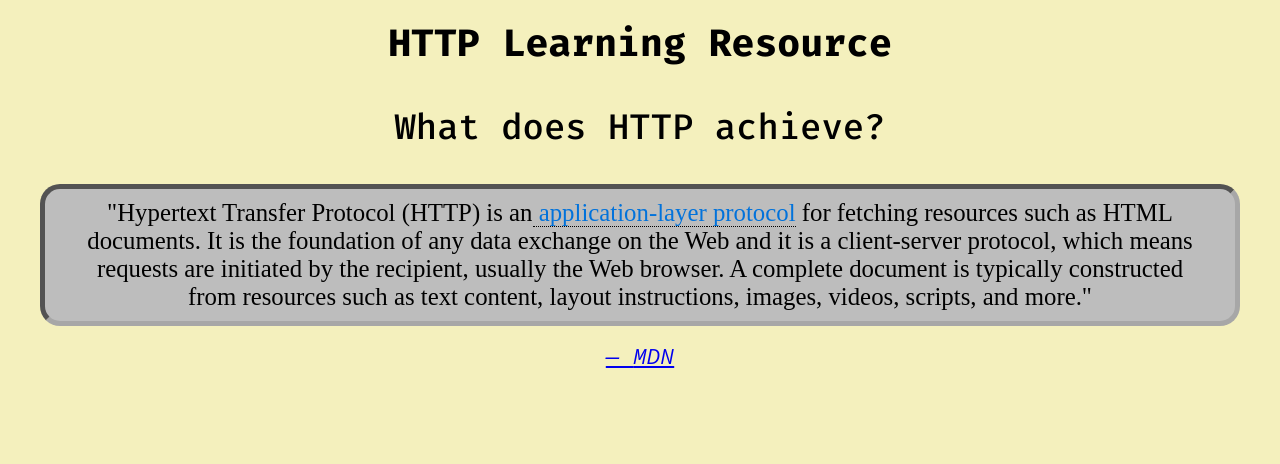
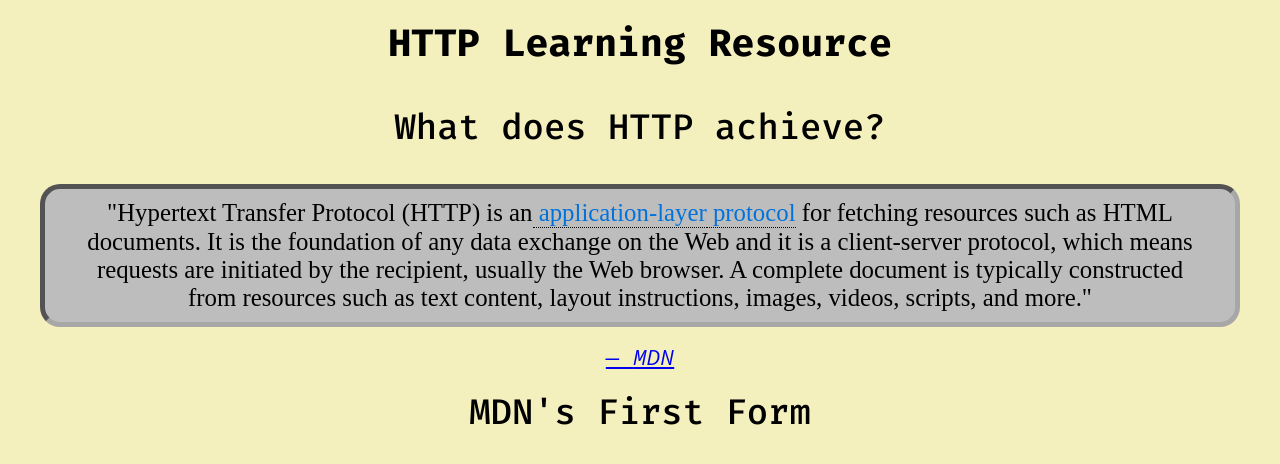
Before and after one commit to worldOfVerdure/HTTPLearningSource, a React (Vite) app: page / in a window 1280 px wide. Shown: the top 464 px of the page. Built offline with nearby package versions, Linux system fonts and the light colour scheme; a web font is replaced by a local one.

Commit message:
Make tooltip centered with parent span element

```diff
--- a/src/App.jsx
+++ b/src/App.jsx
@@ -1,4 +1,5 @@
 import { createGlobalStyle } from "styled-components";
+import FirstForm from "./components/MDNModules/FirstForm.jsx";
 import HTTPObjective from "./components/HTTPObjective/HTTPObjective.jsx";
 
 const GlobalStyle = createGlobalStyle`
@@ -42,6 +43,7 @@
     <>
       <GlobalStyle />
       <HTTPObjective />
+      <FirstForm />
     </>
   );
 }
--- a/src/components/HTTPObjective/objectiveQuotes.jsx
+++ b/src/components/HTTPObjective/objectiveQuotes.jsx
@@ -5,12 +5,12 @@
   {
     sourceURL: "https://developer.mozilla.org/en-US/docs/Web/HTTP/Overview#:~:text=to%20see%20ads%3F-,An%20overview%20of%20HTTP,-HTTP%20is%20a",
     quote: <p>"Hypertext Transfer Protocol (HTTP) is an
-      <Tooltip tooltipText = {tooltips.applicationLayer}> application-layer</Tooltip>
-      <Tooltip tooltipText={tooltips.protocol}> protocol</Tooltip> for fetching resources such as
-      HTML documents. It is the foundation of any data exchange on the Web and it is a client-server
-      protocol, which means requests are initiated by the recipient, usually the Web browser. A
-      complete document is typically constructed from resources such as text content, layout
-      instructions, images, videos, scripts, and more."
+      <Tooltip tooltipText = {tooltips.applicationLayer}>&nbsp;application-layer</Tooltip>
+      <Tooltip tooltipText={tooltips.protocol}>&nbsp;protocol</Tooltip> for fetching resources such
+      as HTML documents. It is the foundation of any data exchange on the Web and it is a
+      client-server protocol, which means requests are initiated by the recipient, usually the Web
+      browser. A complete document is typically constructed from resources such as text content,
+      layout instructions, images, videos, scripts, and more."
       </p>,
     sourceTitle: "MDN"
   },
--- /dev/null
+++ b/src/components/MDNModules/FirstForm.jsx
@@ -0,0 +1,10 @@
+import Section from "../auxiliary/Section.jsx";
+
+export default function FirstForm () {
+  return (
+    <Section>
+      <h2>MDN's First Form</h2>
+
+    </Section>
+  );
+}
--- a/src/components/auxiliary/Tooltip.jsx
+++ b/src/components/auxiliary/Tooltip.jsx
@@ -13,7 +13,7 @@
 const TooltipContainer = styled.span`
   border-bottom: 1px dotted black;
   color:rgb(1, 114, 219);
-  display: inline;
+  display: inline-block;
   position: relative;
 
   &:hover span {
@@ -23,6 +23,7 @@
   & span {
     background-color:rgb(224, 224, 224);
     border-radius: .6rem;
+    display: inline-block;
     font-size: clamp(1.3rem, calc(1rem + 1vw), 2.4rem);
     left: 50%;
     padding: .5rem;
```
